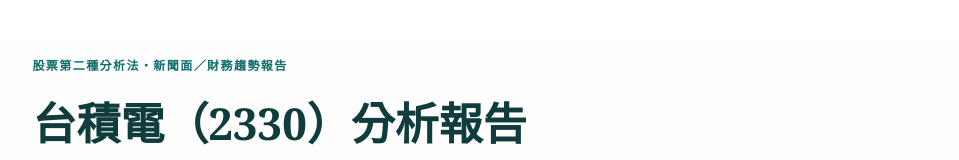
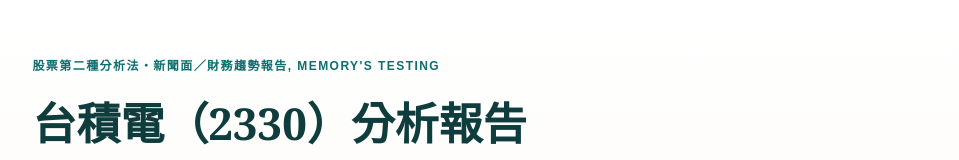
Before and after one commit to mjib007/hospitalccc, a plain HTML site: page index.html in a window 1280 px wide. Shown: the top 160 px of the page, without its empty margins (70-1029 px from the left). Drawn offline with Linux system fonts and the light colour scheme.

Commit message:
Add 'Memory's Testing' to eyebrow section

```diff
--- a/index.html
+++ b/index.html
@@ -77,7 +77,7 @@
 <body>
 
 <header>
-  <div class="eyebrow">股票第二種分析法・新聞面／財務趨勢報告</div>
+  <div class="eyebrow">股票第二種分析法・新聞面／財務趨勢報告, Memory's Testing</div>
   <h1>台積電（2330）分析報告</h1>
   <div class="sub">最新一季（2Q26）財報 ｜ 損益表趨勢（2020–1H26） ｜ 近期新聞趨勢 ｜ 正反並陳整理</div>
   <div class="badge-wrap">
```
